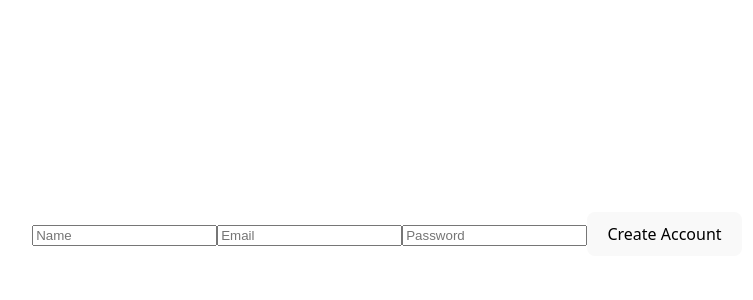
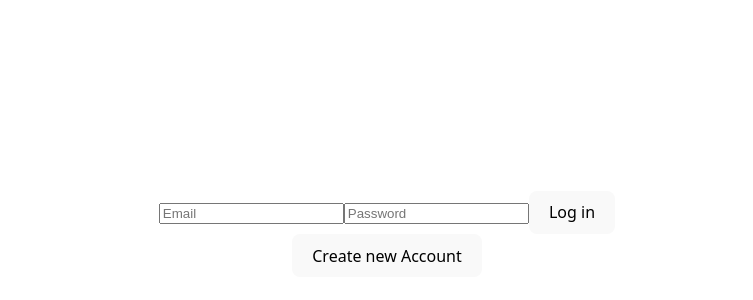
Before and after one commit to huichen-hc/MERN-blog-post, a React (Vite) app in the folder frontend/: page / in a window 1280 px wide. Shown: the part 166-466 px from the top of the page, without its empty margins (253-1006 px from the left). Built offline with nearby package versions, Linux system fonts and the light colour scheme.

Commit message:
Add Login feature and implement it on Landing page

```diff
--- a/frontend/src/api.js
+++ b/frontend/src/api.js
@@ -56,3 +56,12 @@ export async function updateUser(id, user) {
   const response = await axios.put(`${URL}/users/${id}`,user);
   return response;
 }
+
+export async function verifyUser(user){
+  const response = await axios.post(`${URL}/users/login`, user);
+  if (response.success){
+    return response.data;
+  }else{
+    throw new Error(response.statusText);
+  }
+}
--- a/frontend/src/components/CreateUser.jsx
+++ b/frontend/src/components/CreateUser.jsx
@@ -2,7 +2,7 @@ import React from "react";
 import { createUser } from "../api";
 import { useState } from "react";
 
-export default function CreateUser() {
+function CreateUser() {
   const [user, setUser] = useState({
     name: "",
     email: "",
@@ -48,7 +48,7 @@ export default function CreateUser() {
         required
       />
       <input
-        type="text"
+        type="password"
         placeholder="Password"
         onChange={handleChange}
         name="password"
@@ -59,3 +59,5 @@ export default function CreateUser() {
     </form>
   );
 }
+
+export default CreateUser;
--- a/frontend/src/components/Login.jsx
+++ b/frontend/src/components/Login.jsx
@@ -1,11 +1,46 @@
-import React from 'react'
+import React from "react";
+import { verifyUser } from "../api";
+import { useState } from "react";
 
 function Login() {
+  const [user, setUser] = useState({
+    email: "",
+    password: "",
+  });
+
+  function handleChange(e) {
+    setUser({ ...user, [e.target.name]: e.target.value });
+  }
+
+  async function handleSubmit(e) {
+    e.preventDefault();
+
+      const response = await verifyUser(user);
+      console.log(response);
+  }
+
   return (
-    <div>
-
-    </div>
-  )
+    <form onSubmit={handleSubmit}>
+      <input
+        type="email"
+        placeholder="Email"
+        onChange={handleChange}
+        name="email"
+        maxLength={40}
+        required
+      />
+      <input
+        type="password"
+        placeholder="Password"
+        onChange={handleChange}
+        name="password"
+        maxLength={20}
+        required
+      />
+      <button type="submit">Log in </button>
+    </form>
+  );
 }
 
-export default Login
+
+export default Login;
--- a/frontend/src/pages/Landing.jsx
+++ b/frontend/src/pages/Landing.jsx
@@ -1,11 +1,15 @@
 import React from 'react'
 import CreateUser from '../components/CreateUser'
+import Login from '../components/Login'
+import { useState } from 'react'
 
 function Landing() {
+  const [view, setView] = useState(0);
+
   return (
-    <div>
-      <CreateUser />
-    </div>
+    <>
+    {view === 0 ? <><Login/><button onClick={()=>setView(1)}>Create new Account</button></> :<> <CreateUser/><button onClick={()=>setView(0)}>Login existing account </button></>}
+    </>
   )
 }
 
```
Also changed, not shown: 1 other file (tests, documents, lock files or other folders).
